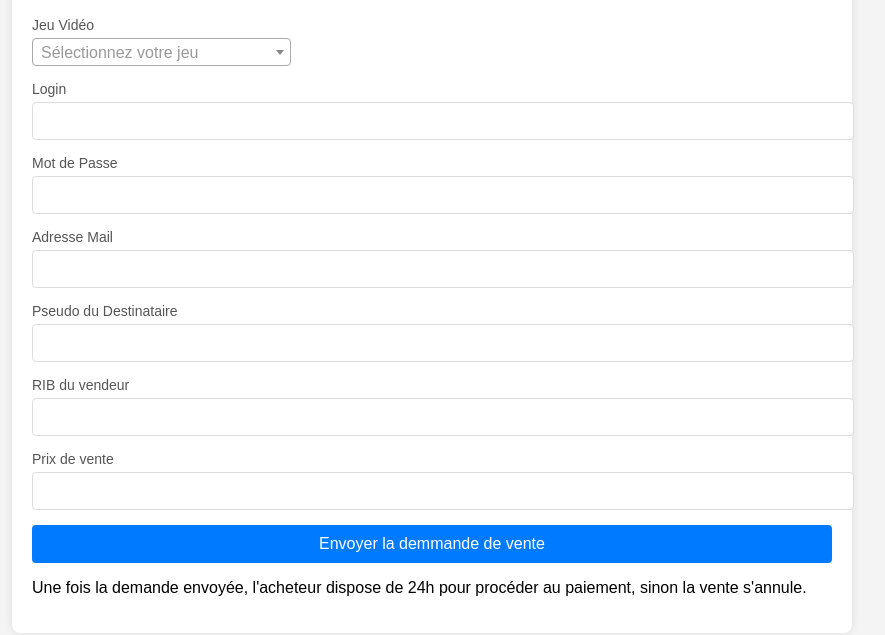
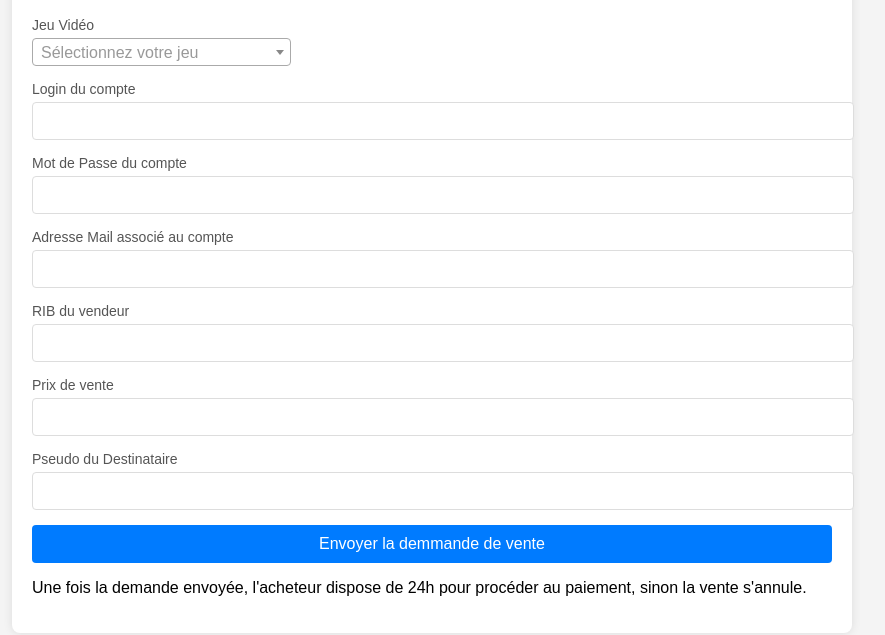
Before and after one commit to trademygame/SafeTradeFrance, a plain HTML site: page index.html in a window 1280 px wide. Shown: the part 71-706 px from the top of the page, without its empty margins (208-1093 px from the left). Drawn offline with nearby package versions, Linux system fonts and the light colour scheme.

Commit message:
Update index.html

```diff
--- a/index.html
+++ b/index.html
@@ -52,20 +52,16 @@
                     </select>
                 </div>
                 <div class="form-group">
-                    <label for="login">Login</label>
+                    <label for="login">Login du compte</label>
                     <input type="text" id="login" name="login" required>
                 </div>
                 <div class="form-group">
-                    <label for="password">Mot de Passe</label>
+                    <label for="password">Mot de Passe du compte</label>
                     <input type="password" id="password" name="password" required>
                 </div>
                 <div class="form-group">
-                    <label for="email">Adresse Mail</label>
+                    <label for="email">Adresse Mail associé au compte</label>
                     <input type="email" id="email" name="email" required>
-                </div>
-                <div class="form-group">
-                    <label for="recipient_pseudo">Pseudo du Destinataire</label>
-                    <input type="text" id="recipient_pseudo" name="recipient_pseudo" required>
                 </div>
                 <div class="form-group">
                     <label for="recipient_pseudo">RIB du vendeur</label>
@@ -73,6 +69,10 @@
                 </div>
                 <div class="form-group">
                     <label for="recipient_pseudo">Prix de vente</label>
+                    <input type="text" id="recipient_pseudo" name="recipient_pseudo" required>
+                </div>
+                <div class="form-group">
+                    <label for="recipient_pseudo">Pseudo du Destinataire</label>
                     <input type="text" id="recipient_pseudo" name="recipient_pseudo" required>
                 </div>
                 <button type="submit" class="submit-btn">Envoyer la demmande de vente</button>
```
